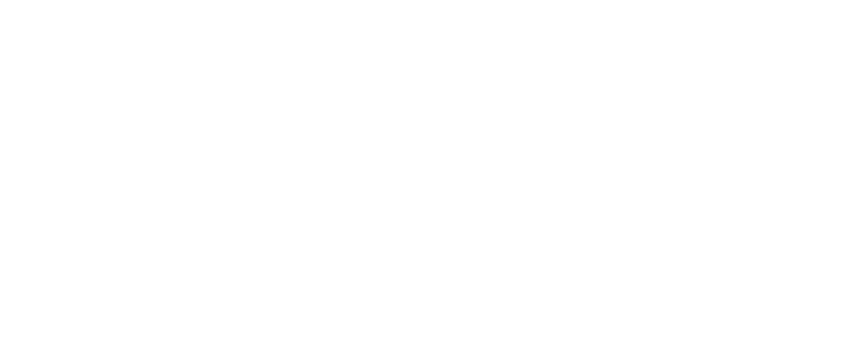
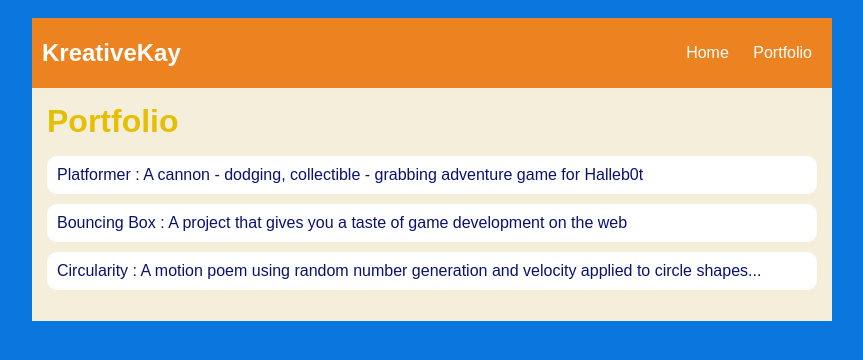
Before and after one commit to kdgarner1010/kdgarner1010.github.io, a plain HTML site: page portfolio.html in a window 1280 px wide. Shown: the whole page, without its empty margins (208-1071 px from the left). Drawn offline with Linux system fonts and the light colour scheme.

Commit message:
add portfolio.html file

```diff
--- a/portfolio.html
+++ b/portfolio.html
@@ -0,0 +1,33 @@
+<!DOCTYPE HTML>
+<html>
+    <head>
+        <title>KreativeKay</title>
+        <link rel="stylesheet" href="style.css">
+    </head>
+
+    <body>
+      <div id="all-contents">
+          <nav>
+            <h1>KreativeKay</h1>
+            <ul id="nav-ul">
+                <li class="nav-li">
+                    <a class="nav-a" href="index.html">Home</a>
+                </li>
+                <li class="nav-li">
+                    <a class="nav-a" href="portfolio.html"> Portfolio</a>
+                </li>
+            </ul>
+          </nav>
+          <main>
+            <div class="content">
+                <h1>Portfolio</h1>
+                <ul id="portfolio">
+                    <li><a href="projects/platformer/">Platformer : A cannon - dodging, collectible - grabbing adventure game for Halleb0t</a></li>
+                    <li><a href="projects/bouncing-box/">Bouncing Box : A project that gives you a taste of game development on the web </a></li>
+                    <li><a href="projects/circularity/">Circularity : A motion poem using random number generation and velocity applied to circle shapes...</a></li>
+                </ul>
+            </div>
+          </main>
+      </div>
+    </body>
+</html>
--- a/style.css
+++ b/style.css
@@ -60,3 +60,28 @@ main {
 h2, h3 {
     margin: 0px;
 }
+/* portfolio styles */
+.content h1 {
+    color: #e4bf04;
+}
+
+#portfolio {
+    list-style-type: none;
+    padding-left: 0;
+}
+
+#portfolio li {
+    background: #fff;
+    padding: 10px;
+    border-radius: 10px;
+    margin-bottom: 10px;
+}
+
+#portfolio li:hover {
+    background: #eee;
+}
+
+#portfolio a {
+    text-decoration: none;
+    color: #0a1172;
+}
```
